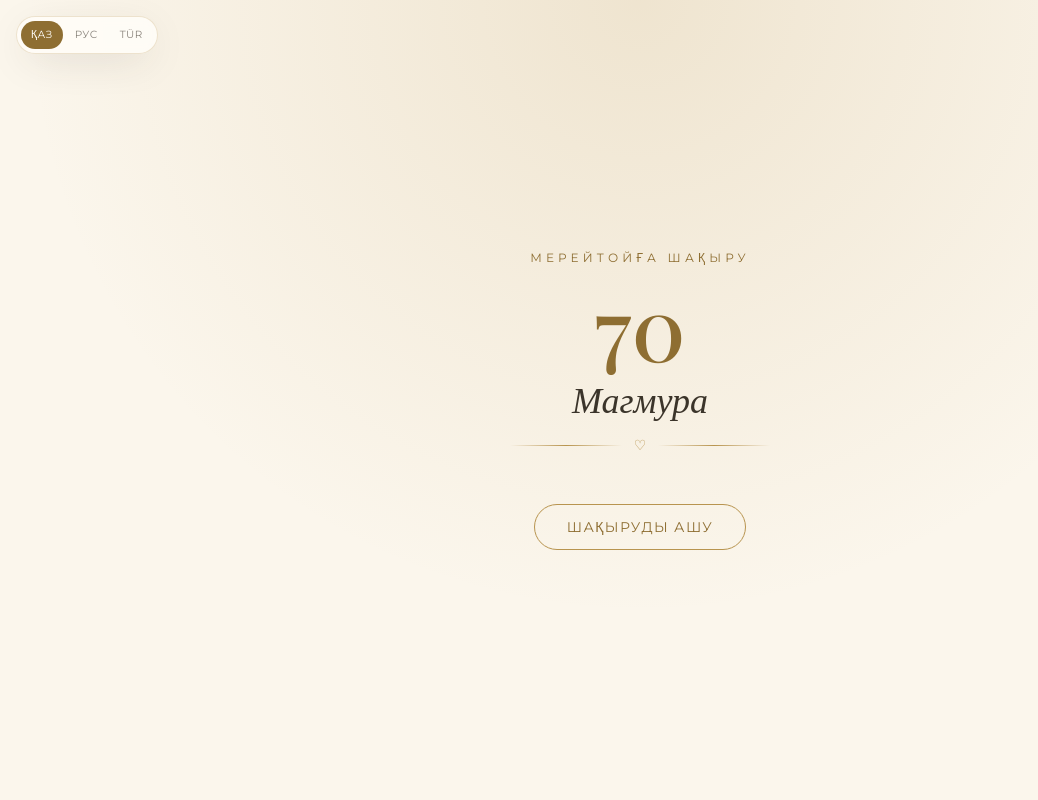
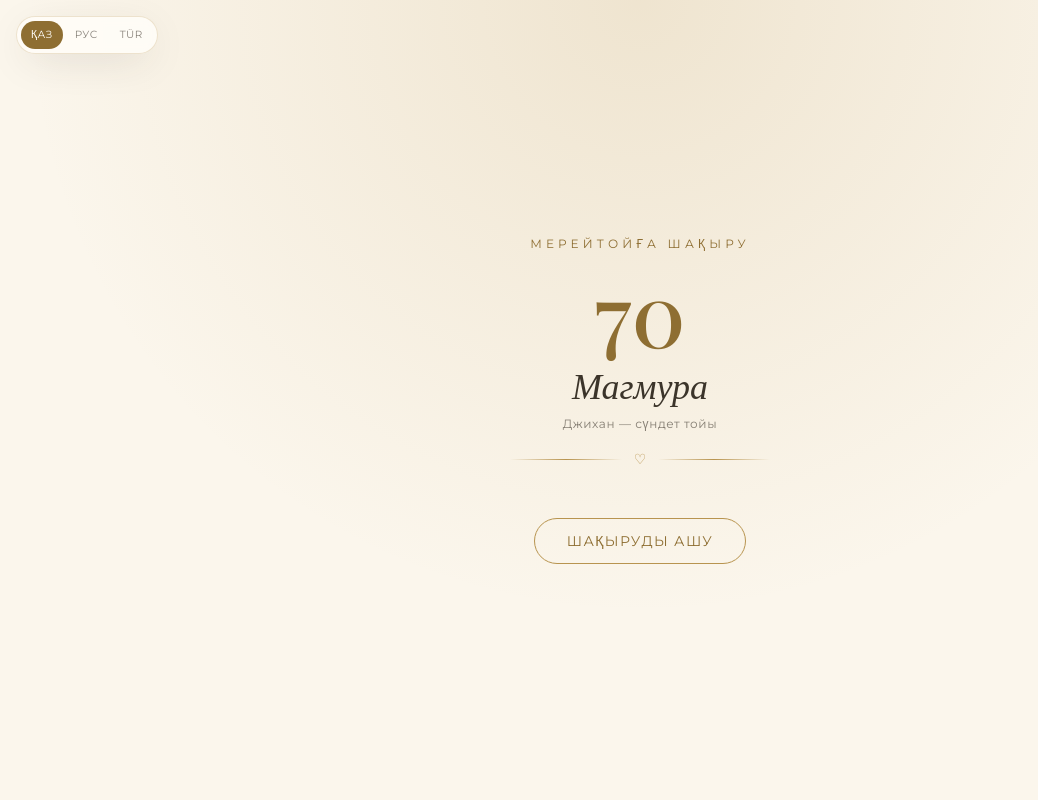
Before and after one commit to balymm/shaqyrtu, a React (Vite) app in the folder frontend/: page / in a window 1280 px wide. Shown: the top 800 px of the page, without its empty margins (0-1038 px from the left). Built offline with nearby package versions, Linux system fonts and the light colour scheme; no server answers; a web font is replaced by a local one.

Commit message:
combine Magmura's 70th anniversary with Jihan's sündet toi

```diff
--- a/frontend/src/components/Hero.jsx
+++ b/frontend/src/components/Hero.jsx
@@ -33,6 +33,10 @@ export default function Hero() {
 
         <p className="font-script italic text-5xl text-ink mt-2">{EVENT.personName}</p>
 
+        <p className="font-body text-xs tracking-wider text-ink/60 mt-3">
+          {EVENT.secondaryEvent.personName} — {EVENT.secondaryEvent.label[language]}
+        </p>
+
         <Divider />
 
         <p className="font-body text-sm tracking-wider text-ink/80">
--- a/frontend/src/components/WelcomeOverlay.jsx
+++ b/frontend/src/components/WelcomeOverlay.jsx
@@ -4,7 +4,7 @@ import { useLanguage } from "../i18n/LanguageContext.jsx";
 import Divider from "./Divider.jsx";
 
 export default function WelcomeOverlay({ visible, onOpen }) {
-  const { t } = useLanguage();
+  const { language, t } = useLanguage();
 
   return (
     <AnimatePresence>
@@ -43,6 +43,15 @@ export default function WelcomeOverlay({ visible, onOpen }) {
             {EVENT.personName}
           </motion.p>
 
+          <motion.p
+            initial={{ opacity: 0, y: 10 }}
+            animate={{ opacity: 1, y: 0 }}
+            transition={{ delay: 0.5, duration: 0.6 }}
+            className="font-body text-xs tracking-wider text-ink/60 mt-3"
+          >
+            {EVENT.secondaryEvent.personName} — {EVENT.secondaryEvent.label[language]}
+          </motion.p>
+
           <Divider />
 
           <motion.button
--- a/frontend/src/eventConfig.js
+++ b/frontend/src/eventConfig.js
@@ -18,6 +18,17 @@ export const EVENT = {
   // так же, как это сделано для venueName ниже.
   personName: "Магмура",
   age: 70,
+
+  // Второй повод, который отмечается в тот же день — сүндет той внука.
+  // Показывается мельче, под именем и цифрой 70, на Hero и Welcome-экране.
+  secondaryEvent: {
+    personName: "Джихан",
+    label: {
+      kk: "сүндет тойы",
+      ru: "сүндет той",
+      tr: "sünnet töreni",
+    },
+  },
 
   // Дата и время в формате ISO — единственный источник правды для даты/времени,
   // используется таймером, календарём и подписями во всех языках.
@@ -42,9 +53,9 @@ export const EVENT = {
   mapUrl: "https://2gis.kz/almaty",
 
   invitationText: {
-    kk: "Құрметті қонақтар! Сіздерді анамыз / әжеміз Магмурдын 70 жасқа толуына арналған салтанатты мерейтойына шақырамыз. Бізбен бірге осы қуанышты сәтті бөлісуіңізді сұраймыз!",
-    ru: "Дорогие гости! Приглашаем вас разделить с нами радость торжественного юбилея нашей мамы / бабушки Магмуры — 70 лет со дня рождения. Будем рады встретить этот особенный день вместе с вами!",
-    tr: "Değerli Misafirler! Sizleri annemiz / büyükannemiz Magmura'nın 70. yaş gününün onuruna düzenlenen görkemli kutlamaya davet ediyoruz. Bu mutlu anı sizinle paylaşmaktan onur duyarız!",
+    kk: "Құрметті қонақтар! Сіздерді анамыз / әжеміз Магмураның 70 жасқа толу мерейтойына және немересі Джиханның сүндет тойына бір мерекеде шақырамыз. Бізбен бірге осы қуанышты сәтті бөлісуіңізді сұраймыз!",
+    ru: "Дорогие гости! Приглашаем вас разделить с нами радость двойного торжества — юбилея нашей мамы / бабушки Магмуры (70 лет) и сүндет той нашего Джихана. Будем рады встретить этот особенный день вместе с вами!",
+    tr: "Değerli Misafirler! Sizleri annemiz / büyükannemiz Magmura'nın 70. yaş gününün kutlaması ile birlikte torunumuz Jihan'ın sünnet törenine davet ediyoruz. Bu mutlu anı sizinle paylaşmaktan onur duyarız!",
   },
 
   hostsText: {
```
